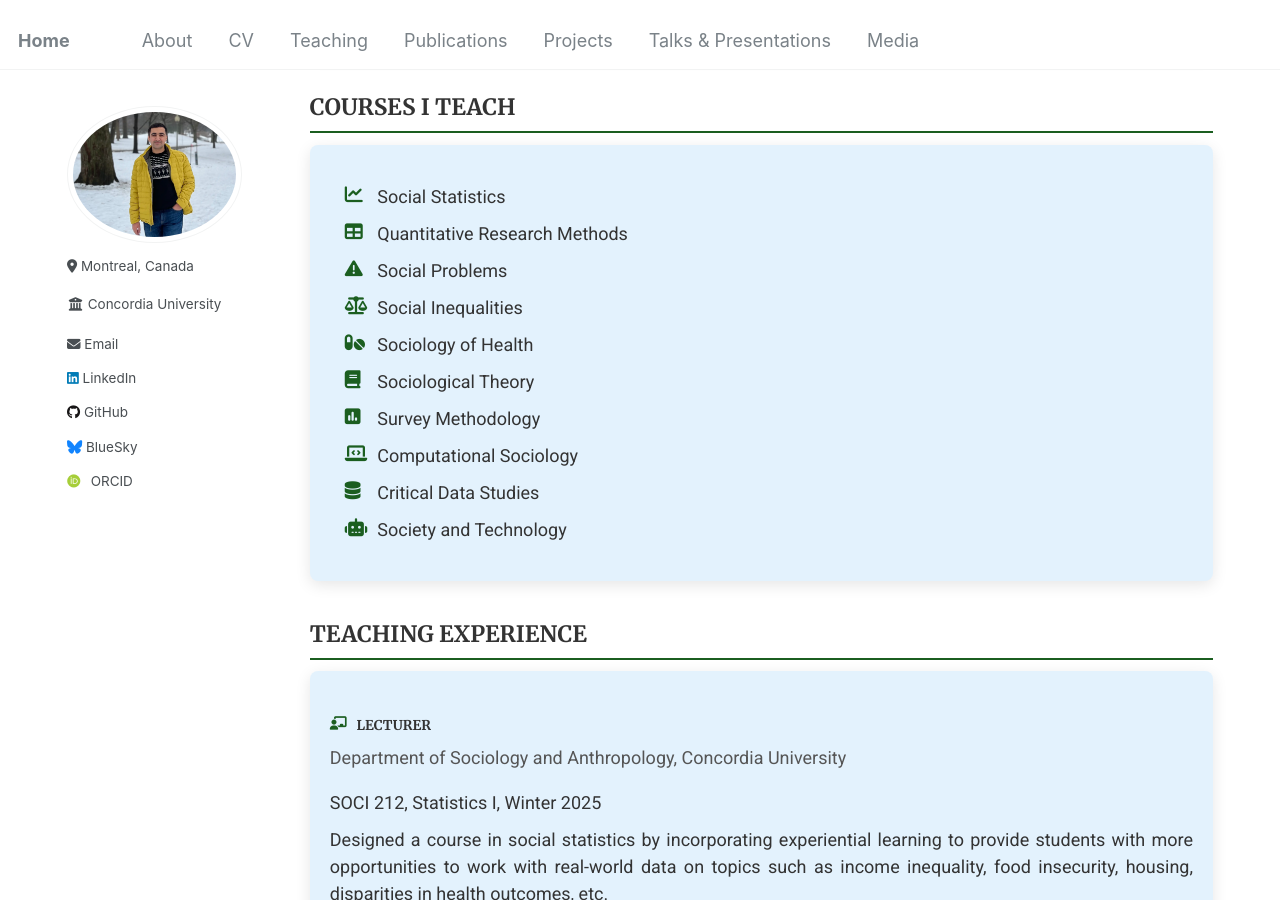
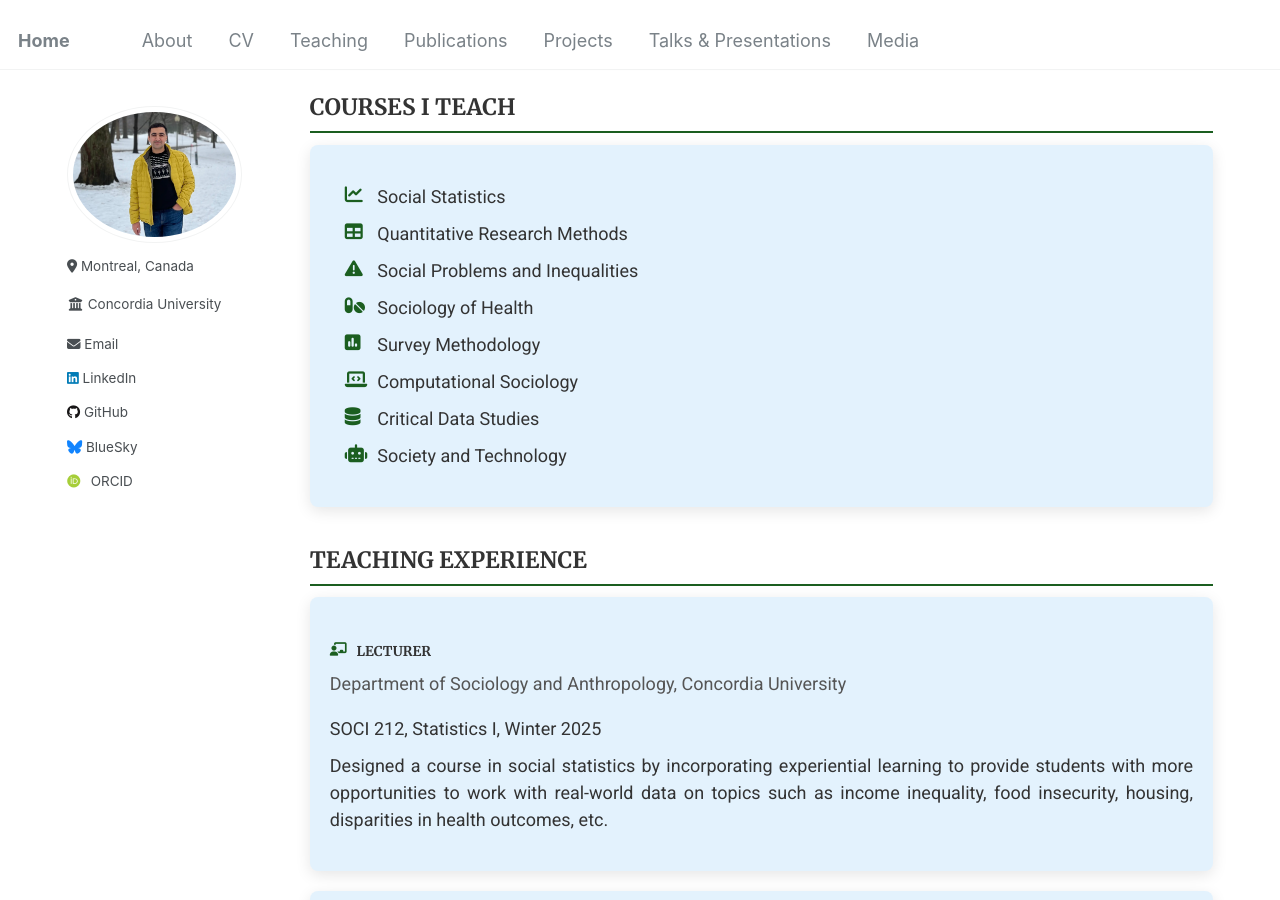
Before and after one commit to Mohsnmonji/mohsnmonji.github.io, a Jekyll site: the page built from _pages/teaching.md, in a window 1280 px wide and 900 px high, scrolled down 443 px. Built offline with Jekyll 4.4.1, drawn with Linux system fonts in a browser that asks for light colours; some web fonts are replaced.

Commit message:
Update teaching.md

```diff
--- a/_pages/teaching.md
+++ b/_pages/teaching.md
@@ -84,10 +84,8 @@ author_profile: true
     <ul class="teaching-list">
       <li><i class="fas fa-chart-line icon"></i> Social Statistics</li>
       <li><i class="fas fa-table icon"></i> Quantitative Research Methods</li>
-      <li><i class="fas fa-exclamation-triangle icon"></i> Social Problems</li>
-      <li><i class="fas fa-balance-scale icon"></i> Social Inequalities</li>
+      <li><i class="fas fa-exclamation-triangle icon"></i> Social Problems and Inequalities</li>
       <li><i class="fas fa-pills icon"></i> Sociology of Health</li>
-      <li><i class="fas fa-book icon"></i> Sociological Theory</li>
       <li><i class="fas fa-poll icon"></i> Survey Methodology</li>
       <li><i class="fas fa-laptop-code icon"></i> Computational Sociology</li>
       <li><i class="fas fa-database icon"></i> Critical Data Studies</li>
```
